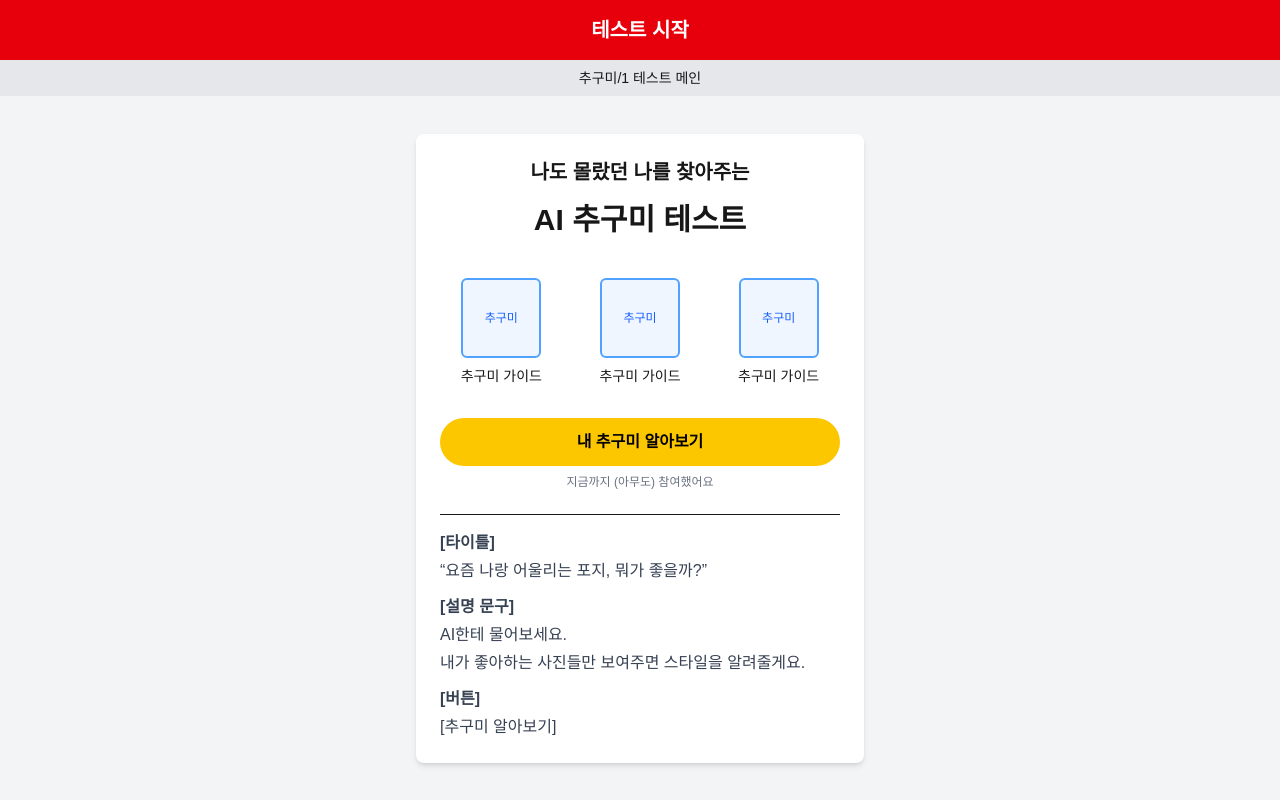
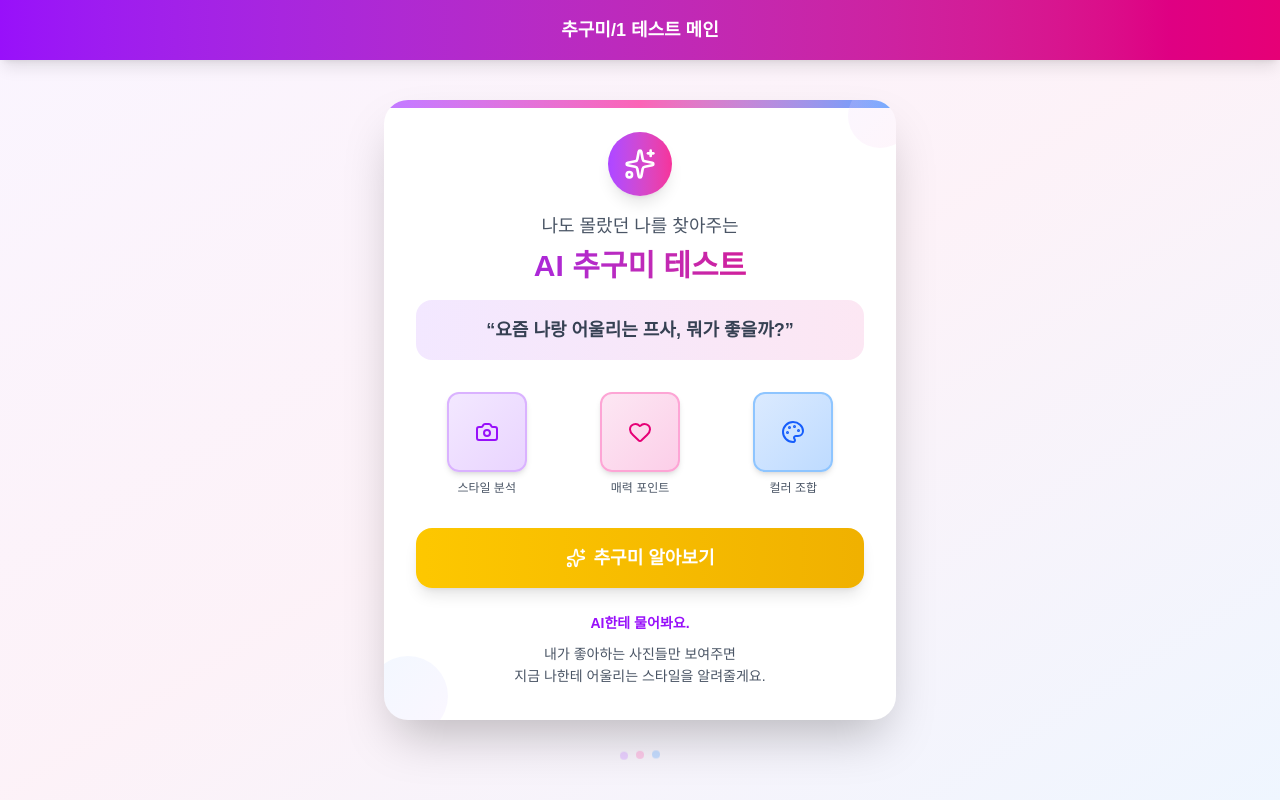
Before and after one commit to imeansu/bet-profile, a Next.js app in the folder frontend/: page / in a window 1280 px wide. Built offline with nearby package versions, Linux system fonts and the light colour scheme.

Commit message:
feat: redesign intro and upload pages with enhanced UI/UX and animations

```diff
--- a/frontend/src/app/page.js
+++ b/frontend/src/app/page.js
@@ -1,83 +1,91 @@
 'use client';
 import React from 'react';
 import Link from 'next/link';
+import { Camera, Sparkles, Heart, Palette } from 'lucide-react';
 
 export default function IntroPage() {
   return (
-    <div className="min-h-screen bg-gray-100 flex flex-col">
+    <div className="min-h-screen bg-gradient-to-br from-purple-50 via-pink-50 to-blue-50 flex flex-col">
       {/* 상단 헤더 */}
-      <header className="bg-red-600 text-white text-center py-4 font-bold text-xl">
-        테스트 시작
+      <header className="bg-gradient-to-r from-purple-600 to-pink-600 text-white text-center py-4 font-bold text-lg shadow-lg">
+        추구미/1 테스트 메인
       </header>
 
       {/* 메인 섹션 */}
-      <main className="flex-1 flex flex-col">
-        {/* 메인 텍스트 부분 */}
-        <div className="bg-gray-200 py-2 text-center text-sm">
-          추구미/1 테스트 메인
+      <main className="flex-1 flex flex-col items-center justify-center p-6">
+        {/* 메인 카드 */}
+        <div className="bg-white rounded-3xl shadow-2xl w-full max-w-lg p-8 text-center relative overflow-hidden">
+          {/* 배경 장식 */}
+          <div className="absolute top-0 left-0 w-full h-2 bg-gradient-to-r from-purple-400 via-pink-400 to-blue-400"></div>
+          <div className="absolute -top-4 -right-4 w-16 h-16 bg-gradient-to-br from-purple-200 to-pink-200 rounded-full opacity-20"></div>
+          <div className="absolute -bottom-4 -left-4 w-20 h-20 bg-gradient-to-br from-blue-200 to-purple-200 rounded-full opacity-20"></div>
+
+          {/* 메인 타이틀 */}
+          <div className="mb-8 relative z-10">
+            <div className="w-16 h-16 bg-gradient-to-r from-purple-500 to-pink-500 rounded-full mx-auto mb-4 flex items-center justify-center shadow-lg">
+              <Sparkles className="w-8 h-8 text-white" />
             </div>
-
-        {/* 카드 섹션 */}
-        <div className="flex-1 p-4 flex flex-col items-center justify-center">
-          <div className="bg-white rounded-lg shadow-md w-full max-w-md p-6 text-center">
-            <div className="mb-10">
-              <h2 className="text-xl font-bold mb-4">나도 몰랐던 나를 찾아주는</h2>
-              <h1 className="text-3xl font-bold">AI 추구미 테스트</h1>
-            </div>
-
-            {/* 가이드 이미지들 */}
-            <div className="grid grid-cols-3 gap-4 mb-8">
-              <div className="flex flex-col items-center">
-                <div className="w-20 h-20 border-2 border-blue-400 bg-blue-50 flex items-center justify-center rounded-md mb-2">
-                  <span className="text-xs text-blue-600">추구미</span>
-                </div>
-                <p className="text-sm">추구미 가이드</p>
-              </div>
-              <div className="flex flex-col items-center">
-                <div className="w-20 h-20 border-2 border-blue-400 bg-blue-50 flex items-center justify-center rounded-md mb-2">
-                  <span className="text-xs text-blue-600">추구미</span>
-                </div>
-                <p className="text-sm">추구미 가이드</p>
-              </div>
-              <div className="flex flex-col items-center">
-                <div className="w-20 h-20 border-2 border-blue-400 bg-blue-50 flex items-center justify-center rounded-md mb-2">
-                  <span className="text-xs text-blue-600">추구미</span>
-                </div>
-                <p className="text-sm">추구미 가이드</p>
+            <h2 className="text-lg text-gray-600 mb-2 font-medium">나도 몰랐던 나를 찾아주는</h2>
+            <h1 className="text-3xl font-bold bg-gradient-to-r from-purple-600 to-pink-600 bg-clip-text text-transparent mb-4">
+              AI 추구미 테스트
+            </h1>
+            <div className="bg-gradient-to-r from-purple-100 to-pink-100 rounded-2xl p-4 mb-6">
+              <p className="text-lg font-semibold text-gray-700">&ldquo;요즘 나랑 어울리는 프사, 뭐가 좋을까?&rdquo;</p>
             </div>
           </div>
 
-            {/* 버튼 */}
+          {/* 추구미 키워드 카드들 */}
+          <div className="grid grid-cols-3 gap-3 mb-8">
+            <div className="flex flex-col items-center">
+              <div className="w-20 h-20 bg-gradient-to-br from-purple-100 to-purple-200 border-2 border-purple-300 flex items-center justify-center rounded-xl mb-2 shadow-md hover:shadow-lg transition-all duration-300 hover:scale-105">
+                <Camera className="w-6 h-6 text-purple-600" />
+              </div>
+              <p className="text-xs font-medium text-gray-600">스타일 분석</p>
+            </div>
+            <div className="flex flex-col items-center">
+              <div className="w-20 h-20 bg-gradient-to-br from-pink-100 to-pink-200 border-2 border-pink-300 flex items-center justify-center rounded-xl mb-2 shadow-md hover:shadow-lg transition-all duration-300 hover:scale-105">
+                <Heart className="w-6 h-6 text-pink-600" />
+              </div>
+              <p className="text-xs font-medium text-gray-600">매력 포인트</p>
+            </div>
+            <div className="flex flex-col items-center">
+              <div className="w-20 h-20 bg-gradient-to-br from-blue-100 to-blue-200 border-2 border-blue-300 flex items-center justify-center rounded-xl mb-2 shadow-md hover:shadow-lg transition-all duration-300 hover:scale-105">
+                <Palette className="w-6 h-6 text-blue-600" />
+              </div>
+              <p className="text-xs font-medium text-gray-600">컬러 조합</p>
+            </div>
+          </div>
+
+          {/* 시작 버튼 */}
           <div className="mb-6">
             <Link href="/upload">
-                <button
-                  className="bg-yellow-400 hover:bg-yellow-500 text-black font-bold py-3 px-6 rounded-full w-full transition-colors"
-                >
-                  내 추구미 알아보기
+              <button className="w-full bg-gradient-to-r from-yellow-400 to-yellow-500 hover:from-yellow-500 hover:to-yellow-600 text-white font-bold py-4 px-8 rounded-2xl text-lg shadow-lg hover:shadow-xl transform hover:scale-105 transition-all duration-300 relative overflow-hidden">
+                <span className="relative z-10 flex items-center justify-center">
+                  <Sparkles className="w-5 h-5 mr-2" />
+                  추구미 알아보기
+                </span>
+                <div className="absolute inset-0 bg-gradient-to-r from-yellow-300 to-yellow-400 opacity-0 hover:opacity-100 transition-opacity duration-300 rounded-2xl"></div>
               </button>
             </Link>
-              <p className="text-xs text-gray-500 mt-2">지금까지 (아무도) 참여했어요</p>
           </div>
 
-            {/* 하단 정보 */}
-            <div className="text-left border-t pt-4 space-y-3">
-              <div>
-                <p className="text-gray-700 font-bold mb-1">[타이틀]</p>
-                <p className="text-gray-700">&ldquo;요즘 나랑 어울리는 포지, 뭐가 좋을까?&rdquo;</p>
+          {/* 설명 텍스트 */}
+          <div className="text-center space-y-2">
+            <p className="text-gray-600 text-sm leading-relaxed">
+              <span className="font-semibold text-purple-600">AI한테 물어봐요.</span>
+            </p>
+            <p className="text-gray-600 text-sm leading-relaxed">
+              내가 좋아하는 사진들만 보여주면<br />
+              지금 나한테 어울리는 스타일을 알려줄게요.
+            </p>
+          </div>
         </div>
 
-              <div>
-                <p className="text-gray-700 font-bold mb-1">[설명 문구]</p>
-                <p className="text-gray-700 mb-1">AI한테 물어보세요.</p>
-                <p className="text-gray-700">내가 좋아하는 사진들만 보여주면 스타일을 알려줄게요.</p>
-              </div>
-
-              <div>
-                <p className="text-gray-700 font-bold mb-1">[버튼]</p>
-                <p className="text-gray-700">[추구미 알아보기]</p>
-              </div>
-            </div>
-          </div>
+        {/* 하단 장식 요소 */}
+        <div className="mt-8 flex space-x-2 opacity-30">
+          <div className="w-2 h-2 bg-purple-400 rounded-full animate-bounce"></div>
+          <div className="w-2 h-2 bg-pink-400 rounded-full animate-bounce" style={{animationDelay: '0.1s'}}></div>
+          <div className="w-2 h-2 bg-blue-400 rounded-full animate-bounce" style={{animationDelay: '0.2s'}}></div>
         </div>
       </main>
     </div>
```
Also changed, not shown: frontend/src/app/upload/page.jsx (+227 -54 lines). Lines whose indentation alone changed are shown as unchanged.
